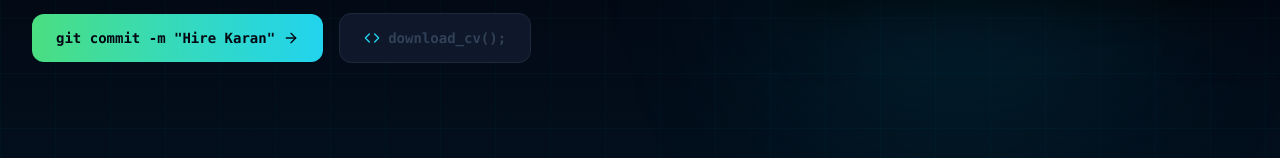
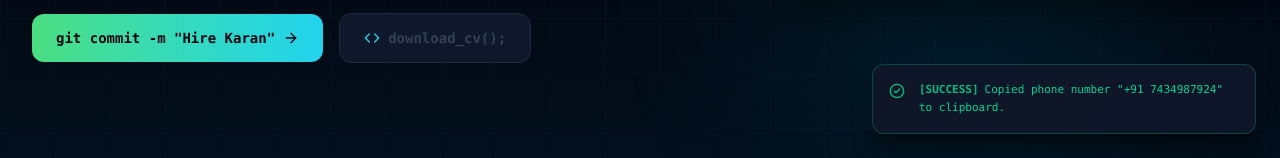
Before and after one commit to yr892024-spec/karan-portfolio, a React (Vite) app: page / in a window 1280 px wide. Both pictures are taken after a click on the element "+91 7434987924". Shown: the part 642-800 px from the top of the page. Built offline with nearby package versions, Linux system fonts and the light colour scheme; no server answers.

Commit message:
feat: implement floating developer toast notifications and click-to-copy handlers

```diff
--- a/src/App.jsx
+++ b/src/App.jsx
@@ -8,6 +8,7 @@ import Experience from './components/Experience';
 import Contact from './components/Contact';
 import Footer from './components/Footer';
 import CommandPalette from './components/CommandPalette';
+import ToastContainer from './components/ToastContainer';
 import { X, Lock, Unlock, AlertTriangle, BookOpen, Terminal, CheckCircle2 } from 'lucide-react';
 
 function App() {
@@ -95,17 +96,33 @@ function App() {
       setTimeout(() => {
         // Apply unlock based on active type
         if (activeModalType === 'theme') {
-          setTheme(prev => prev === 'dark' ? 'light' : 'dark');
+          const nextTheme = theme === 'dark' ? 'light' : 'dark';
+          setTheme(nextTheme);
+          window.dispatchEvent(new CustomEvent('show-toast', {
+            detail: { message: `System theme transitioned to ${nextTheme.toUpperCase()} mode.`, type: 'info' }
+          }));
         } else if (activeModalType === 'phone') {
           setPhoneUnlocked(true);
+          window.dispatchEvent(new CustomEvent('show-toast', {
+            detail: { message: 'Developer phone records decrypted successfully.', type: 'success' }
+          }));
         } else if (activeModalType === 'gpa') {
           setGpaUnlocked(true);
+          window.dispatchEvent(new CustomEvent('show-toast', {
+            detail: { message: 'Official GPA score transcripts decrypted.', type: 'success' }
+          }));
         } else if (activeModalType === 'roadmap') {
           setRoadMapUnlocked(true);
           setIsRoadmapViewerOpen(true);
+          window.dispatchEvent(new CustomEvent('show-toast', {
+            detail: { message: 'React.js Concept Roadmap document unlocked.', type: 'success' }
+          }));
         } else if (activeModalType === 'instagram') {
           setInstagramUnlocked(true);
           window.open('https://www.instagram.com/_karan_2412?igsi=MXIydGYweTFucm1tZw==', '_blank', 'noopener,noreferrer');
+          window.dispatchEvent(new CustomEvent('show-toast', {
+            detail: { message: 'Developer Instagram profile decrypted.', type: 'success' }
+          }));
         }
 
         // Close authorization form
@@ -116,6 +133,9 @@ function App() {
       }, 850);
     } else {
       setErrorMsg('Access Denied. Passcode is invalid.');
+      window.dispatchEvent(new CustomEvent('show-toast', {
+        detail: { message: 'Auth validation failure: Invalid passcode.', type: 'error' }
+      }));
     }
   };
 
@@ -132,6 +152,9 @@ function App() {
     setGpaUnlocked(true);
     setRoadMapUnlocked(true);
     setInstagramUnlocked(true);
+    window.dispatchEvent(new CustomEvent('show-toast', {
+      detail: { message: 'All secure credentials and files decrypted.', type: 'warning' }
+    }));
   };
 
   const handleLockAll = () => {
@@ -139,6 +162,9 @@ function App() {
     setGpaUnlocked(false);
     setRoadMapUnlocked(false);
     setInstagramUnlocked(false);
+    window.dispatchEvent(new CustomEvent('show-toast', {
+      detail: { message: 'Permissions revoked. Secure variables locked.', type: 'warning' }
+    }));
   };
 
   const handleDownloadCv = () => {
@@ -148,6 +174,9 @@ function App() {
     document.body.appendChild(link);
     link.click();
     document.body.removeChild(link);
+    window.dispatchEvent(new CustomEvent('show-toast', {
+      detail: { message: 'Developer Resume document downloaded successfully.', type: 'success' }
+    }));
   };
 
   const handleOpenInstagram = () => {
@@ -204,6 +233,9 @@ function App() {
 
   return (
     <div className="relative min-h-screen bg-slate-50 text-slate-800 dark:bg-dark-950 dark:text-slate-100 selection:bg-primary-500/30 selection:text-primary-600 dark:selection:text-primary-300 transition-colors duration-300">
+
+      {/* Floating Developer Toast Notifications */}
+      <ToastContainer />
 
       {/* Scroll Progress Bar */}
       <div
@@ -278,7 +310,7 @@ function App() {
             <h4 className="text-base font-bold text-slate-900 dark:text-white mb-2">
               {modalDetails.title}
             </h4>
-            <p className="text-slate-500 dark:text-slate-400 mb-6 leading-relaxed text-xs">
+            <p className="text-slate-505 dark:text-slate-400 mb-6 leading-relaxed text-xs">
               {modalDetails.desc}
             </p>
 
@@ -304,7 +336,7 @@ function App() {
               )}
 
               {unlocked && (
-                <div className="p-3 rounded-lg bg-emerald-50 dark:bg-emerald-950/20 border border-emerald-250 dark:border-emerald-900 text-emerald-600 dark:text-emerald-555 text-center font-bold text-xs">
+                <div className="p-3 rounded-lg bg-emerald-50 dark:bg-emerald-955/20 border border-emerald-250 dark:border-emerald-900 text-emerald-600 dark:text-emerald-555 text-center font-bold text-xs">
                   ACCESS GRANTED! Processing...
                 </div>
               )}
@@ -388,7 +420,7 @@ function App() {
                   </div>
 
                   <div className="bg-slate-50 dark:bg-dark-955 border border-slate-200 dark:border-dark-850 p-4 rounded-xl">
-                    <span className="block text-emerald-550 dark:text-emerald-455 font-bold mb-2">LEVEL_03: HOOKS ENGINE</span>
+                    <span className="block text-emerald-555 dark:text-emerald-455 font-bold mb-2">LEVEL_03: HOOKS ENGINE</span>
                     <ul className="space-y-1.5 text-slate-700 dark:text-slate-400">
                       <li>&bull; useState: values update</li>
                       <li>&bull; useEffect: side effects</li>
--- a/src/components/Footer.jsx
+++ b/src/components/Footer.jsx
@@ -44,6 +44,24 @@ export default function Footer({
     }
   };
 
+  const handleCopyEmail = () => {
+    navigator.clipboard.writeText('yr892024@gmail.com');
+    window.dispatchEvent(new CustomEvent('show-toast', {
+      detail: { message: 'Copied email "yr892024@gmail.com" to clipboard.', type: 'success' }
+    }));
+  };
+
+  const handleCopyPhone = () => {
+    if (phoneUnlocked) {
+      navigator.clipboard.writeText('+917434987924');
+      window.dispatchEvent(new CustomEvent('show-toast', {
+        detail: { message: 'Copied phone number "+91 7434987924" to clipboard.', type: 'success' }
+      }));
+    } else {
+      onOpenPhoneModal();
+    }
+  };
+
   return (
     <footer className="bg-slate-50 dark:bg-dark-950 border-t border-slate-200 dark:border-dark-900 py-12 relative overflow-hidden transition-colors duration-300">
       <div className="max-w-7xl mx-auto px-4 sm:px-6 lg:px-8 relative z-10">
@@ -83,17 +101,16 @@ export default function Footer({
             <span className="text-[10px] text-slate-500 dark:text-slate-500 font-bold uppercase tracking-wider flex items-center">
               🕒 {istTime}
             </span>
-            <span className="flex items-center">
+            <span
+              onClick={handleCopyEmail}
+              className="flex items-center cursor-pointer hover:text-primary-500"
+            >
               <Mail className="w-3.5 h-3.5 mr-1 text-accent-500" />
               yr892024@gmail.com
             </span>
             <span
-              onClick={() => {
-                if (!phoneUnlocked) {
-                  onOpenPhoneModal();
-                }
-              }}
-              className={`flex items-center ${!phoneUnlocked ? 'cursor-pointer hover:text-primary-500' : ''}`}
+              onClick={handleCopyPhone}
+              className="flex items-center cursor-pointer hover:text-primary-500"
             >
               <Phone className="w-3.5 h-3.5 mr-1 text-primary-500" />
               {phoneUnlocked ? '+91 7434987924' : '+91 XXXXX XXXXX (🔒)'}
--- /dev/null
+++ b/src/components/ToastContainer.jsx
@@ -0,0 +1,98 @@
+import React, { useState, useEffect } from 'react';
+import { motion, AnimatePresence } from 'framer-motion';
+import { Terminal, CheckCircle2, AlertTriangle, ShieldCheck } from 'lucide-react';
+
+export default function ToastContainer() {
+  const [toasts, setToasts] = useState([]);
+
+  useEffect(() => {
+    const handleAddToast = (e) => {
+      const { message, type = 'info', duration = 3500 } = e.detail;
+      const id = Date.now() + Math.random().toString(36).substr(2, 9);
+
+      setToasts(prev => [...prev, { id, message, type }]);
+
+      setTimeout(() => {
+        setToasts(prev => prev.filter(t => t.id !== id));
+      }, duration);
+    };
+
+    window.addEventListener('show-toast', handleAddToast);
+    return () => window.removeEventListener('show-toast', handleAddToast);
+  }, []);
+
+  const getToastStyles = (type) => {
+    switch (type) {
+      case 'success':
+        return {
+          icon: CheckCircle2,
+          iconColor: 'text-emerald-500',
+          borderColor: 'border-emerald-500/30',
+          textColor: 'text-emerald-400',
+          prefix: '[SUCCESS]'
+        };
+      case 'warning':
+        return {
+          icon: ShieldCheck,
+          iconColor: 'text-amber-500',
+          borderColor: 'border-amber-500/30',
+          textColor: 'text-amber-400',
+          prefix: '[SECURITY]'
+        };
+      case 'error':
+        return {
+          icon: AlertTriangle,
+          iconColor: 'text-rose-500',
+          borderColor: 'border-rose-500/30',
+          textColor: 'text-rose-400',
+          prefix: '[ERROR]'
+        };
+      case 'vite':
+        return {
+          icon: Terminal,
+          iconColor: 'text-sky-505',
+          borderColor: 'border-sky-505/30',
+          textColor: 'text-sky-400',
+          prefix: '[VITE HMR]'
+        };
+      default:
+        return {
+          icon: Terminal,
+          iconColor: 'text-slate-400',
+          borderColor: 'border-slate-800',
+          textColor: 'text-slate-300',
+          prefix: '[SYSTEM]'
+        };
+    }
+  };
+
+  return (
+    <div className="fixed bottom-6 right-6 z-50 flex flex-col gap-2 w-full max-w-sm pointer-events-none">
+      <AnimatePresence>
+        {toasts.map(toast => {
+          const styles = getToastStyles(toast.type);
+          const Icon = styles.icon;
+
+          return (
+            <motion.div
+              key={toast.id}
+              initial={{ x: 100, opacity: 0, scale: 0.9 }}
+              animate={{ x: 0, opacity: 1, scale: 1 }}
+              exit={{ x: 100, opacity: 0, scale: 0.9 }}
+              transition={{ type: 'spring', damping: 25, stiffness: 220 }}
+              className={`pointer-events-auto bg-slate-950/95 dark:bg-dark-900/95 backdrop-blur-md border ${styles.borderColor} rounded-xl p-4 shadow-xl shadow-black/40 flex items-start gap-3.5 font-mono text-[11px] select-none`}
+            >
+              <Icon className={`w-4 h-4 mt-0.5 flex-shrink-0 ${styles.iconColor}`} />
+              <div className="flex-1 text-left leading-relaxed">
+                <span className={`font-bold mr-1.5 ${styles.iconColor}`}>
+                  {styles.prefix}
+                </span>
+                <span className={styles.textColor}>{toast.message}</span>
+              </div>
+            </motion.div>
+          );
+        })}
+      </AnimatePresence>
+    </div>
+  );
+}
```
Also changed, not shown: src/components/Contact.jsx (+41 -8 lines), src/components/Hero.jsx (+24 -7 lines).
